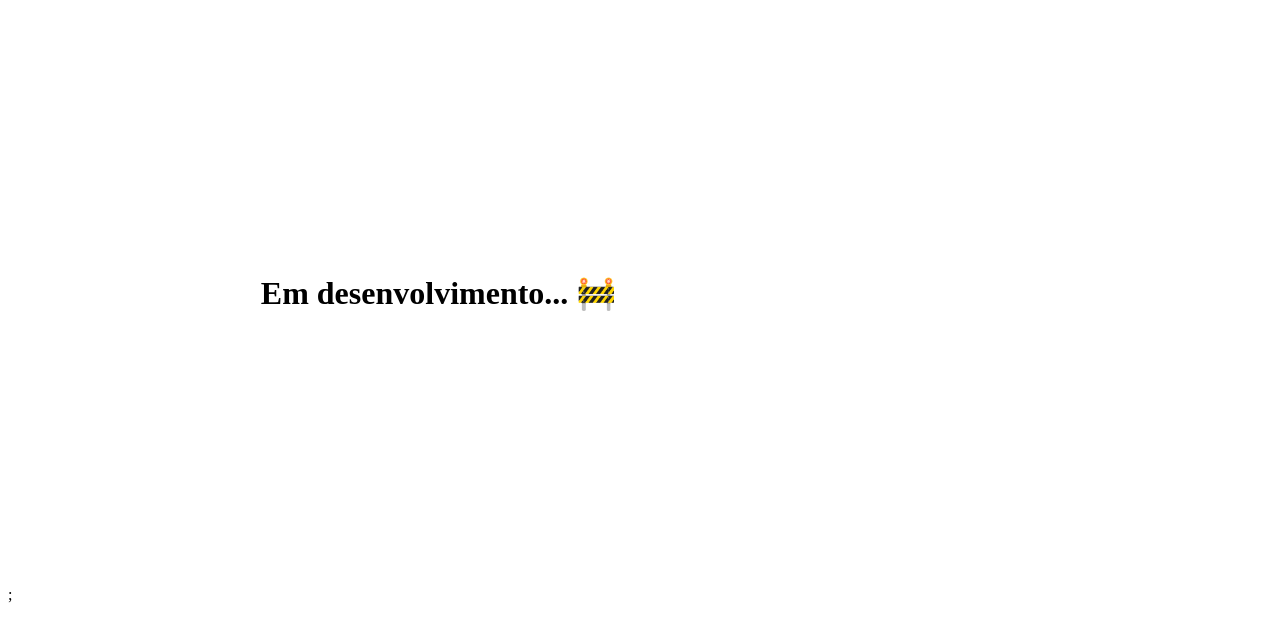
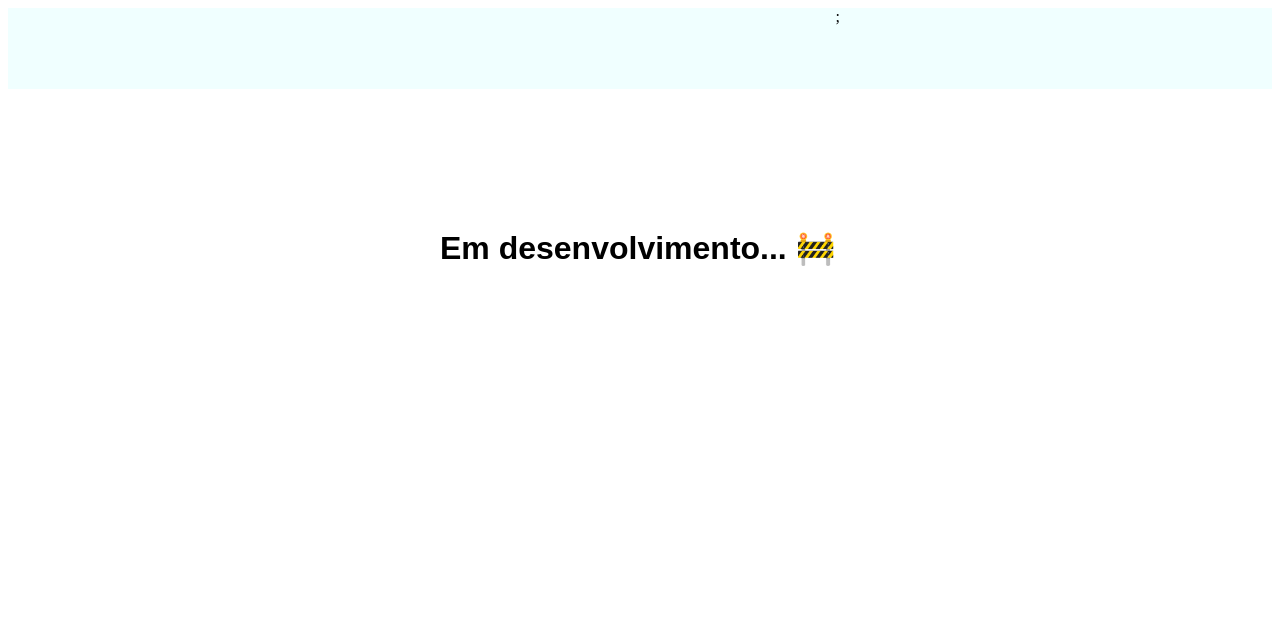
Before and after one commit to ImCanuto/curso.dev-tabnews, a Next.js app: page / in a window 1280 px wide. Shown: the top 642 px of the page. Built offline with nearby package versions, Linux system fonts and the light colour scheme.

Commit message:
add some css adjustments

```diff
--- a/pages/index.js
+++ b/pages/index.js
@@ -3,8 +3,8 @@ import styles from "./styles.module.css"; // Importe o arquivo CSS module
 
 function Home() {
   return (
-    <div>
-      <h1 className={styles.homeH1}>Em desenvolvimento... 🚧</h1>;
+    <div className={styles.container}>
+      <h1 className={styles.tittle}>Em desenvolvimento... 🚧</h1>;
     </div>
   );
 }
--- a/pages/styles.module.css
+++ b/pages/styles.module.css
@@ -1,7 +1,11 @@
-.homeH1 {
-  padding: 20%;
+.tittle {
+  top: 25vh;
+  font-family: sans-serif;
+  position: relative;
+}
+
+.container {
+  background-color: azure;
   display: flex;
-  text-align: center;
-  align-items: center;
-  align-content: center;
+  justify-content: center;
 }
```
